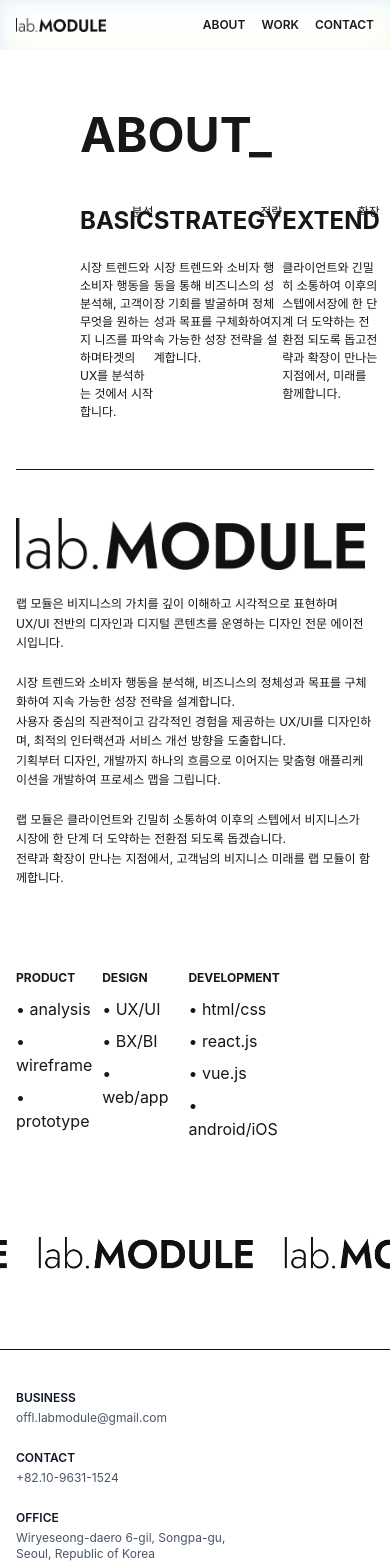
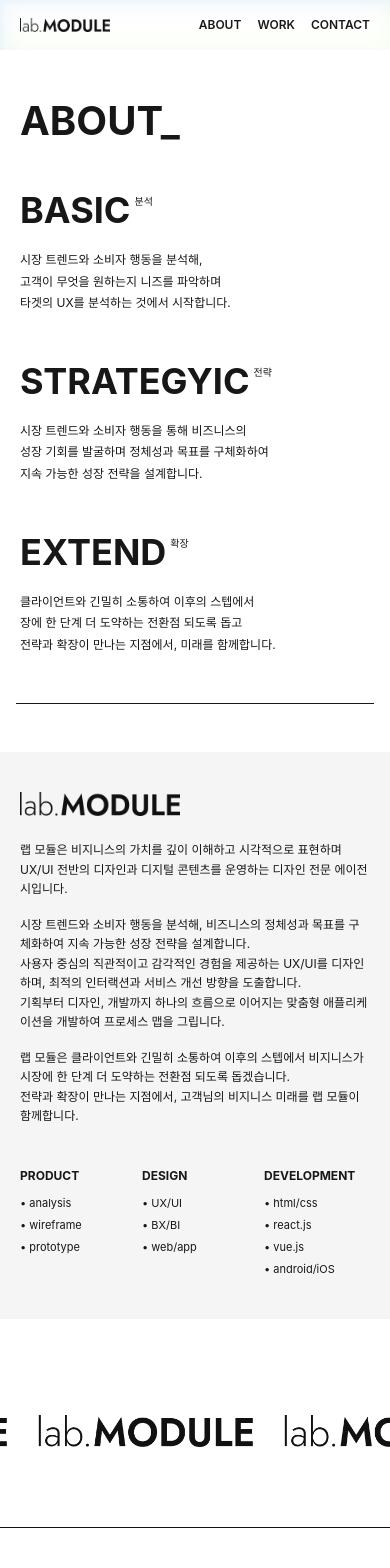
Before and after one commit to B-gooroom/lab.module, a Next.js app: page /about in a window 390 px wide. Shown: the top 1568 px of the page. Built offline with nearby package versions, Linux system fonts and the light colour scheme; a web font is replaced by a local one.

Commit message:
FEAT[mobile]: about 모바일 버전

```diff
--- a/app/about/page.tsx
+++ b/app/about/page.tsx
@@ -7,68 +7,77 @@ export default function About() {
   return (
     <div className="min-h-screen bg-white text-[#171717]">
       {/* 상단 섹션 */}
-      <div className="mb-12 md:mb-16 lg:mb-20 px-[80px] md:px-8 lg:px-20 xl:px-[80px] pt-12 md:pt-16 lg:pt-20 xl:pt-[80px]">
-        <h1 className="text-[48px] md:text-[64px] lg:text-[80px] xl:text-[128px] font-bold">
+      <div className="mb-12 md:mb-16 lg:mb-20 px-[20px] md:px-8 lg:px-20 xl:px-[80px] pt-[40px] md:pt-16 lg:pt-20 xl:pt-[80px]">
+        {/* 모바일: 왼쪽 파란 바 + 콘텐츠 */}
+        <div className="flex">
+          {/* 모바일 전용 파란색 세로 바 */}
+
+          {/* 콘텐츠 영역 */}
+          <div className="flex-1">
+            <h1 className="text-[40px] md:text-[64px] lg:text-[80px] xl:text-[128px] font-bold mb-[32px] md:mb-0">
               ABOUT_
             </h1>
-        <p className="h-8 md:h-12 lg:h-16 xl:h-20"></p>
-        {/* 3개 컬럼 */}
-        <div className="flex md:gap-[80px] lg:gap-[120px]">
+            <p className="hidden md:block h-8 md:h-12 lg:h-16 xl:h-20"></p>
+
+            {/* 3개 컬럼 - 모바일: 세로, 데스크톱: 가로 */}
+            <div className="flex flex-col md:flex-row md:gap-[80px] lg:gap-[120px] gap-[40px]">
               {/* BASIC */}
               <div>
-            <div className="relative w-full lg:w-[216px] mb-[20px]">
-              <span className="text-[12px] lg:text-[16px] absolute top-0 right-0">
+                <div className="relative w-fit md:w-full lg:w-[224px] mb-[12px] md:mb-[20px]">
+                  <h2 className="text-[36px] md:text-[48px] lg:text-[64px] font-bold">
+                    BASIC
+                    <sup className="text-[10px] md:text-[12px] lg:text-[16px] font-normal ml-1 align-super">
                       분석
-              </span>
-              <h2 className="text-[24px] md:text-[48px] lg:text-[64px] font-bold">
-                BASIC
+                    </sup>
                   </h2>
                 </div>
-            <p className="text-[12px] lg:text-[16px]">
-              시장 트렌드와 소비자 행동을 분석해,{" "}
-              <br className="hidden md:block" />
+                <p className="text-[12px] lg:text-[16px] leading-[1.8]">
+                  시장 트렌드와 소비자 행동을 분석해,
+                  <br />
                   고객이 무엇을 원하는지 니즈를 파악하며
-              <br className="hidden md:block" />
+                  <br />
                   타겟의 UX를 분석하는 것에서 시작합니다.
                 </p>
               </div>
 
-          {/* STRATEGY */}
+              {/* STRATEGYIC */}
               <div>
-            <div className="relative w-full lg:w-[360px] mb-[20px]">
-              <span className="text-[12px] lg:text-[16px] absolute top-0 right-0">
+                <div className="relative w-fit md:w-full lg:w-[428px] mb-[12px] md:mb-[20px]">
+                  <h2 className="text-[36px] md:text-[48px] lg:text-[64px] font-bold">
+                    STRATEGYIC
+                    <sup className="text-[10px] md:text-[12px] lg:text-[16px] font-normal ml-1 align-super">
                       전략
-              </span>
-              <h2 className="text-[24px] md:text-[48px] lg:text-[64px] font-bold">
-                STRATEGY
+                    </sup>
                   </h2>
                 </div>
-            <p className="text-[12px] lg:text-[16px]">
-              시장 트렌드와 소비자 행동을 통해 비즈니스의{" "}
-              <br className="hidden md:block" />
+                <p className="text-[12px] lg:text-[16px] leading-[1.8]">
+                  시장 트렌드와 소비자 행동을 통해 비즈니스의
+                  <br />
                   성장 기회를 발굴하며 정체성과 목표를 구체화하여
-              <br className="hidden md:block" />
+                  <br />
                   지속 가능한 성장 전략을 설계합니다.
                 </p>
               </div>
 
               {/* EXTEND */}
               <div>
-            <div className="relative w-full lg:w-[280px] mb-[20px]">
-              <span className="text-[12px] lg:text-[16px] absolute top-0 right-0">
+                <div className="relative w-fit md:w-full lg:w-[284px] mb-[12px] md:mb-[20px]">
+                  <h2 className="text-[36px] md:text-[48px] lg:text-[64px] font-bold">
+                    EXTEND
+                    <sup className="text-[10px] md:text-[12px] lg:text-[16px] font-normal ml-1 align-super">
                       확장
-              </span>
-              <h2 className="text-[24px] md:text-[48px] lg:text-[64px] font-bold">
-                EXTEND
+                    </sup>
                   </h2>
                 </div>
-            <p className="text-[12px] lg:text-[16px]">
+                <p className="text-[12px] lg:text-[16px] leading-[1.8]">
                   클라이언트와 긴밀히 소통하여 이후의 스텝에서
-              <br className="hidden md:block" />
+                  <br />
                   장에 한 단계 더 도약하는 전환점 되도록 돕고
-              <br className="hidden md:block" />
+                  <br />
                   전략과 확장이 만나는 지점에서, 미래를 함께합니다.
                 </p>
+              </div>
+            </div>
           </div>
         </div>
       </div>
@@ -76,9 +85,9 @@ export default function About() {
       {/* 구분선 */}
       <hr className="border-t border-[#171717] mb-12 md:mb-16 lg:mb-20 mx-4 md:mx-8 lg:mx-20 xl:mx-[80px]" />
 
-      {/* 하단 섹션 */}
-      <div className="flex flex-col gap-6 md:gap-8 lg:gap-10 px-4 md:px-8 lg:px-20 xl:px-[80px]">
-        <div className="w-full max-w-[349px]">
+      {/* 하단 섹션 - 모바일: 회색 배경 */}
+      <div className="flex flex-col gap-6 md:gap-8 lg:gap-10 px-[20px] md:px-8 lg:px-20 xl:px-[80px] py-[40px] md:py-0 bg-[#F5F5F5] md:bg-transparent">
+        <div className="w-full max-w-[160px] md:max-w-[349px]">
           <Image
             src="/LOGO.png"
             alt="lab.MODULE"
@@ -95,7 +104,7 @@ export default function About() {
             <br /> UX/UI 전반의 디자인과 디지털 콘텐츠를 운영하는 디자인 전문
             에이전시입니다.
           </div>
-          <p className="h-[20px]"></p>
+          <p className="h-[16px] md:h-[20px]"></p>
           <div className="text-[12px] lg:text-[16px]">
             시장 트렌드와 소비자 행동을 분석해, 비즈니스의 정체성과 목표를
             구체화하여 지속 가능한 성장 전략을 설계합니다.
@@ -106,7 +115,7 @@ export default function About() {
             기획부터 디자인, 개발까지 하나의 흐름으로 이어지는 맞춤형
             애플리케이션을 개발하여 프로세스 맵을 그립니다.
           </div>
-          <p className="h-[20px]"></p>
+          <p className="h-[16px] md:h-[20px]"></p>
           <div className="text-[12px] lg:text-[16px]">
             랩 모듈은 클라이언트와 긴밀히 소통하여 이후의 스텝에서 비지니스가
             시장에 한 단계 더 도약하는 전환점 되도록 돕겠습니다.
@@ -115,14 +124,14 @@ export default function About() {
             함께합니다.
           </div>
 
-          <p className="h-[80px]"></p>
+          <p className="h-[40px] md:h-[80px]"></p>
 
-          <div className="flex flex-col gap-2 grid grid-cols-3 w-[70%]">
+          <div className="grid grid-cols-3 gap-4 md:gap-2 w-full md:w-[70%]">
             <div>
               <h3 className="text-[12px] lg:text-[16px] font-bold mb-[10px]">
                 PRODUCT
               </h3>
-              <ul className="space-y-2 text-base font-normal">
+              <ul className="space-y-1 md:space-y-2 text-[11px] md:text-base font-normal">
                 <li>• analysis</li>
                 <li>• wireframe</li>
                 <li>• prototype</li>
@@ -133,7 +142,7 @@ export default function About() {
               <h3 className="text-[12px] lg:text-[16px] font-bold mb-[10px]">
                 DESIGN
               </h3>
-              <ul className="space-y-2 text-base font-normal">
+              <ul className="space-y-1 md:space-y-2 text-[11px] md:text-base font-normal">
                 <li>• UX/UI</li>
                 <li>• BX/BI</li>
                 <li>• web/app</li>
@@ -144,7 +153,7 @@ export default function About() {
               <h3 className="text-[12px] lg:text-[16px] font-bold mb-[10px]">
                 DEVELOPMENT
               </h3>
-              <ul className="space-y-2 text-base font-normal">
+              <ul className="space-y-1 md:space-y-2 text-[11px] md:text-base font-normal">
                 <li>• html/css</li>
                 <li>• react.js</li>
                 <li>• vue.js</li>
--- a/app/components/Header.tsx
+++ b/app/components/Header.tsx
@@ -9,7 +9,7 @@ import Link from "next/link";
 export default function Header() {
   return (
     <header className="liquidHeader">
-      <div className="relative z-10 flex items-center justify-between px-4 md:px-20 py-4 md:py-8">
+      <div className="relative z-10 flex items-center justify-between px-[20px] md:px-20 py-4 md:py-8">
         <Link href="/">
           <Image
             className="w-[90px] md:w-[134px] h-auto"
```
Lines whose indentation alone changed are shown as unchanged.
